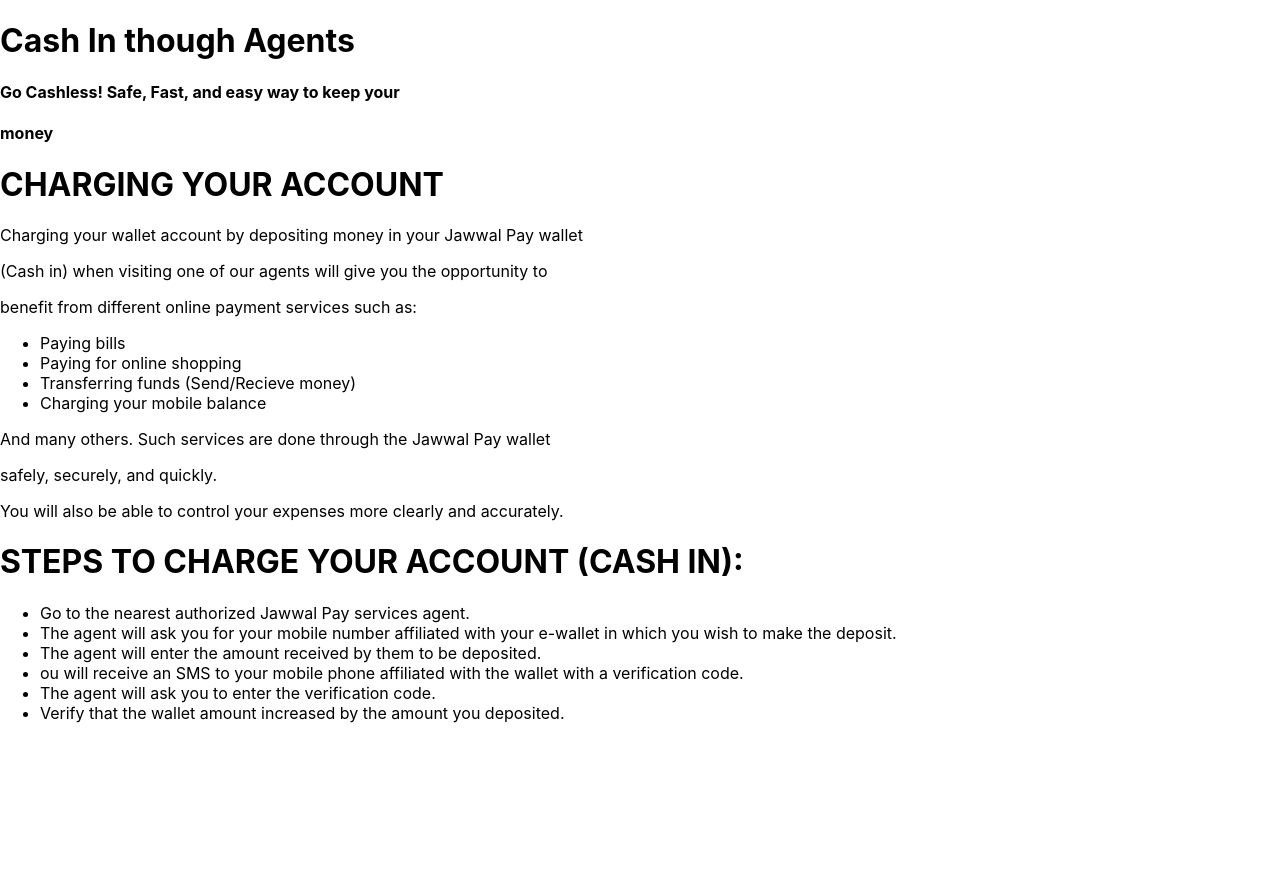
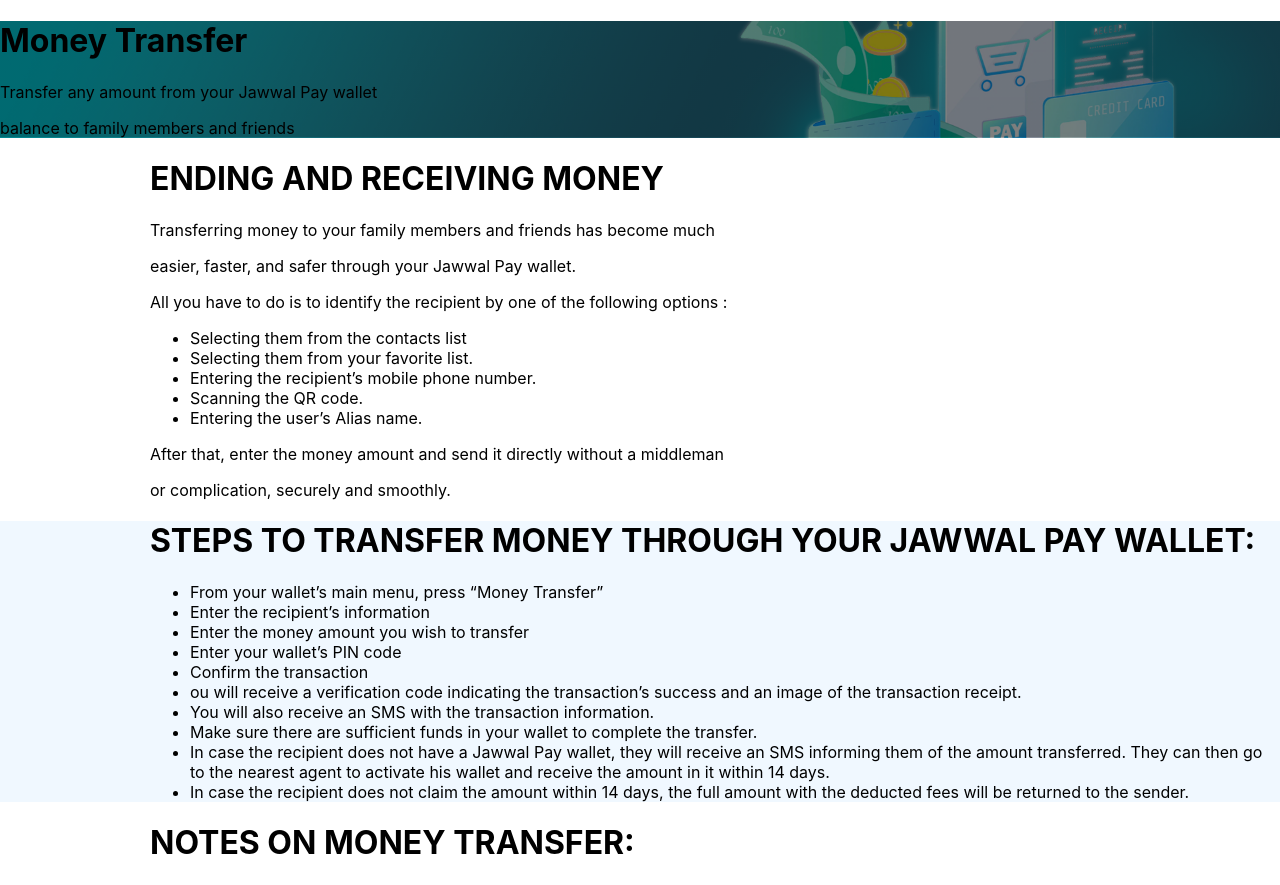
Before and after one commit to Raghad-Suwan/e-wallet, a React (Create React App) app: page / in a window 1280 px wide. Shown: the top 885 px of the page. Before the commit the page ends 800 px from the top, so only its background shows below. Built offline with nearby package versions, Linux system fonts and the light colour scheme.

Commit message:
push my code

```diff
--- a/src/App.css
+++ b/src/App.css
@@ -1,38 +1,63 @@
-.App {
-  text-align: center;
+.ss{
+  color: #fff;
+  background-color:#256d85 ;
+  padding: 30px;
+  border: 1px solid #256d85 ;
+height:15rem;
+max-width: 100%;
+background-position: center;
+background-repeat: no-repeat;
+background-size: cover;
+}
+.aa{
+  padding-left: 150px;
+
+}
+.zz{
+  padding-left: 150px;
+
 }
 
-.App-logo {
-  height: 40vmin;
-  pointer-events: none;
+.dd{
+  padding-left: 200px;
 }
+.ww{
+  padding-left: 150px;
+  background-color: aliceblue;
 
-@media (prefers-reduced-motion: no-preference) {
-  .App-logo {
-    animation: App-logo-spin infinite 20s linear;
-  }
+
 }
+.ee{
+  padding-left: 150px;
+}
+.tt{
+  padding-left: 150px;
+  background-color: aliceblue;
+}
+.p{
+  height: 130px;
+  background-color: #256d85;
+}
+.z{
+  padding-left: 50px;
+}
+.hh{
+  background-image: linear-gradient(rgba(0, 0, 0, 0.5), rgba(0, 0, 0, 0.5)), url("2.png");
+  height: 3zz00px;
+  background-position: center;
+  background-repeat: no-repeat;
+  background-size: cover;
+  position: relative;
 
-.App-header {
-  background-color: #282c34;
-  min-height: 100vh;
-  display: flex;
-  flex-direction: column;
-  align-items: center;
-  justify-content: center;
-  font-size: calc(10px + 2vmin);
-  color: white;
 }
-
-.App-link {
-  color: #61dafb;
+.yy{
+  color: #fff;
+  background-color:#256d85 ;
+  padding: 30px;
+  border: 1px solid #256d85 ;
+height:26rem;
+max-width: 100%;
+background-position: center;
+background-repeat: no-repeat;
+background-size: cover;
 }
-
-@keyframes App-logo-spin {
-  from {
-    transform: rotate(0deg);
-  }
-  to {
-    transform: rotate(360deg);
-  }
-}
--- a/src/App.js
+++ b/src/App.js
@@ -1,19 +1,38 @@
 import logo from './logo.svg';
 import './App.css';
-import SignIn from './SignIn/index';
-import ForgotPassword from './ForgotPassword/index';
 import Text1 from './Pag1/Text1';
 import Text2 from  './Pag1/Text2'
 import Text3 from  './Pag1/Text3'
+import Text4 from './Pag1/Text4'
+import Text5 from './Pag1/Text5'
+import Texttt1 from './pag2/Texttt1'
+import Texttt2 from './pag2/Texttt2'
+import Texttt3 from './pag2/Texttt3'
+import Texttt4 from './pag2/Texttt4'
+import Textt1 from './pag3/Textt1'
+import Textt2 from './pag3/Textt2'
+import Textt3 from './pag3/Textt3'
+import Textt4 from './pag3/Textt4'
 
 function App() {
   return (
   //   <SignIn />
   //  //<ForgotPassword />
+  //<Text1></Text1>
+      //<Text2></Text2>
+   //   <Text3></Text3>
+     // <Text4></Text4>
+     // <Text5></Text5>
+    // <Texttt1></Texttt1>
+     // <Texttt2></Texttt2>
+   //   <Texttt3></Texttt3>
+     // <Texttt4></Texttt4>
+
     <div>
-      <Text1></Text1>
-      <Text2></Text2>
-      <Text3></Text3>
+         <Textt1></Textt1>
+   <Textt2></Textt2>
+   <Textt3></Textt3>
+    <Textt4></Textt4>
     </div>
   );
 }
--- /dev/null
+++ b/src/Pag1/Text4.js
@@ -0,0 +1,19 @@
+import React from "react";
+function Text4 (){
+    return(
+     <div>
+        <h1 className="aa">NOTES ON CHARGING THE ACCOUNT</h1>
+        <ul className="dd">
+            <li>Your wallet must be active.</li>
+            <li>Make sure you hand the amount to the agent so they can make the deposit in your wallet.</li>
+            <li>All financial transactions in the Jawwal Pay wallet are performed in Shekels (ILS).</li>
+            <li>For information about fees Press Here.</li>
+            <li>All financial transactions are done within the Limits specified by the Palestine Monetary Authority.</li>
+            <li>For support and assistance, please contact us or visit the authorized agent closest to you.  </li>
+
+        </ul>
+     </div>
+
+    );
+}
+export default Text4;
--- /dev/null
+++ b/src/Pag1/Text5.js
@@ -0,0 +1,33 @@
+import React from "react";
+function Text5 (){
+    return(
+      <div className="ww">
+        <h1 className="aa">CASH IN YOUR THROUGH BANK ACCOUNT</h1>
+        <p className="zz">Charging your wallet account by transferring money from your bank account to your Jawwal Pay wallet through your bank online and mobile channels, the</p>
+        <p className="zz">ervice is currently available</p>
+        <ul className="dd">
+            <li>Palestine Islamic Bank (Online and Mobile)</li>
+            <li>Bank of Palestine (Online and Mobile)</li>
+            <li>Arab Islamic Bank (Online and Mobile)</li>
+        </ul>
+        <p className="zz">And many others. Such services are done through Jawwal Pay wallet safely, and quickly. </p>
+        <p className="zz">You will also be able to control your expenses more clearly and accurately.</p>
+        <h1 className="aa">STEPS TO CHARGE YOUR ACCOUNT (CASH IN):</h1>
+        <p className="zz">You can cash in your Jawwal Pay wallet from your bank account through your bank online and mobile channels</p>
+        <h className="aa">NOTES</h>
+        <ul className="dd">
+            <li>Your wallet must be active.
+</li>
+            <li>All financial transactions in the Jawwal Pay wallet are performed in Shekels (ILS).
+</li>
+            <li>Fees on the transaction may apply by the bank
+</li>
+            <li>All financial transactions on the wallet are within the Limits specified by the Palestine Monetary Authority.</li>
+            <li>For support and assistance, please contact us.
+</li>
+
+        </ul>
+      </div>
+    );
+}
+export default Text5;
--- /dev/null
+++ b/src/pag2/Texttt1.js
@@ -0,0 +1,11 @@
+import React from "react";
+function Texttt1 (){
+    return(
+      <div className="ss" >
+          <h1 >Mobile Top-up</h1>
+            <h4>Recharge your Mobile credit or Internet data Bundle </h4>
+            <h4 >anytime!</h4>
+      </div>
+    );
+}
+export default Texttt1;
--- /dev/null
+++ b/src/pag2/Texttt2.js
@@ -0,0 +1,23 @@
+import React from "react";
+
+
+
+function Texttt2 (){
+    return(
+      <div >
+          <h1 className="aa">RECHARGING YOUR MOBILE BALANCE</h1>
+          <h1 className="aa">AND PURCHASING INTERNET PACKAGES</h1>
+          <p className="zz">Recharge your mobile or another mobile balance, and purchase 3G internet</p>
+          <p className="zz">packages, and voice bundles from your Jawwal Pay wallet easily and at</p>
+          <p className="zz">anytime.</p>
+          <span className="zz">Benefits of Recharging through the Jawwal Pay Wallet:</span>
+          <ul ul className="dd">
+          <li>Direct balance recharge anytime and from anywhere.</li>
+          <li>Recharging your number or any other number with any amount you wish according to the conditions of the mobile phone company.</li>
+          <li>You can recharge at the nominal value.</li>
+          <li>Easy and smooth from your location upon the press of a button.</li>
+          </ul>
+      </div>
+    );
+}
+export default Texttt2;
--- /dev/null
+++ b/src/pag2/Texttt3.js
@@ -0,0 +1,29 @@
+import React from "react";
+function Texttt3 (){
+    return(
+      <div className="ww" >
+
+         <h1>STEPS TO RECHARGE MOBILE BALANCE FROM YOUR JAWWAL PAY</h1>
+         <h1>WALLET:</h1>
+         <ul>
+            <li>From your Jawwal Pay wallet’s main menu select “Mobile TOP UP”.</li>
+            <li>Select the mobile phone Operator.</li>
+            <li>Select the transaction you wish to carry out:</li>
+            <ul className="z">
+            <li>Mobile Top-up</li>
+            <li>Purchase internet bundles and packages</li>
+            </ul>
+
+            <li>After selecting the “Mobile Top Up” transaction, select recipient: Recharge My Number, or Recharge Another Number”.</li>
+            <li>If you selected recharging another number, enter that number.</li>
+            <li>Enter the amount of balance to be recharged.</li>
+            <li>Use any promotional code, if available.</li>
+            <li>Enter the Jawwal Pay wallet’s PIN code.</li>
+            <li>Confirm the transaction.</li>
+            <li>You will receive a confirmation of the transaction success and an image of the receipt.</li>
+         </ul>
+
+      </div>
+    );
+}
+export default Texttt3;
--- /dev/null
+++ b/src/pag2/Texttt4.js
@@ -0,0 +1,17 @@
+import React from "react";
+function Texttt4 (){
+    return(
+      <div  >
+         <h1 className="aa">NOTES ON RECHARGING YOUR BALANCE</h1>
+         <ul className="dd">
+            <li>Make sure you have a sufficient balance in your wallet to complete the recharge process.</li>
+            <li>Mobile top-up with Jawwal pay, is available for all mobile operators in Palestine, pre-paid lines.  </li>
+            <li>All financial transactions in the Jawwal Pay wallet are performed in Shekels (ILS).</li>
+            <li>Make sure you selected the right number if you are recharging a number other than yours.</li>
+            <li>For information about fees Press Here.</li>
+            <li>For support and assistance Contact Us or visit the nearest authorized agent. </li>
+         </ul>
+      </div>
+    );
+}
+export default Texttt4;
--- /dev/null
+++ b/src/pag3/Textt1.js
@@ -0,0 +1,13 @@
+import React from "react";
+
+
+function Textt1 (){
+    return(
+<div className="hh">
+  <h1>Money Transfer</h1>
+  <p>Transfer any amount from your Jawwal Pay wallet</p>
+  <p>balance to family members and friends</p>
+</div>
+    );
+}
+export default Textt1;
--- /dev/null
+++ b/src/pag3/Textt2.js
@@ -0,0 +1,23 @@
+import React from "react";
+
+
+function Textt2 (){
+    return(
+<div className="aa">
+  <h1>ENDING AND RECEIVING MONEY</h1>
+  <p>Transferring money to your family members and friends has become much</p>
+  <p>easier, faster, and safer through your Jawwal Pay wallet.</p>
+  <p>All you have to do is to identify the recipient by one of the following options :</p>
+  <ul>
+    <li>Selecting them from the contacts list </li>
+    <li>Selecting them from your favorite list.</li>
+    <li>Entering the recipient’s mobile phone number.</li>
+    <li>Scanning the QR code.</li>
+    <li>Entering the user’s Alias name.</li>
+  </ul>
+  <p>After that, enter the money amount and send it directly without a middleman</p>
+  <p>or complication, securely and smoothly.</p>
+</div>
+    );
+}
+export default Textt2;
--- /dev/null
+++ b/src/pag3/Textt3.js
@@ -0,0 +1,23 @@
+import React from "react";
+
+
+function Textt3 (){
+    return(
+<div className="ww" >
+  <h1>STEPS TO TRANSFER MONEY THROUGH YOUR JAWWAL PAY WALLET:</h1>
+  <ul>
+    <li>From your wallet’s main menu, press “Money Transfer”</li>
+    <li>Enter the recipient’s information</li>
+    <li>Enter the money amount you wish to transfer</li>
+    <li>Enter your wallet’s PIN code</li>
+    <li>Confirm the transaction</li>
+    <li>ou will receive a verification code indicating the transaction’s success and an image of the transaction receipt.</li>
+    <li>You will also receive an SMS with the transaction information.</li>
+    <li>Make sure there are sufficient funds in your wallet to complete the transfer.</li>
+    <li>In case the recipient does not have a Jawwal Pay wallet, they will receive an SMS informing them of the amount transferred. They can then go to the nearest agent to activate his wallet and receive the amount in it within 14 days.</li>
+    <li>In case the recipient does not claim the amount within 14 days, the full amount with the deducted fees will be returned to the sender.</li>
+  </ul>
+</div>
+    );
+}
+export default Textt3;
--- /dev/null
+++ b/src/pag3/Textt4.js
@@ -0,0 +1,20 @@
+import React from "react";
+
+
+function Textt4 (){
+    return(
+<div className="ee">
+  <h1>NOTES ON MONEY TRANSFER:</h1>
+  <ul>
+    <li>The recipient must have an active Jawwal Pay wallet </li>
+    <li>Make sure you have enough balance to transfer money</li>
+    <li>All financial transactions in the Jawwal Pay wallet are performed in Shekels (ILS).</li>
+    <li>For information about fees Press Here.</li>
+    <li>All financial transactions are done within the limits specified by the Palestine Monetary Authority.</li>
+    <li>For support and assistance, please contact us or visit the authorized agent closest to you.
+ </li>
+  </ul>
+</div>
+    );
+}
+export default Textt4;
```
Also changed, not shown: src/2.png (added).
